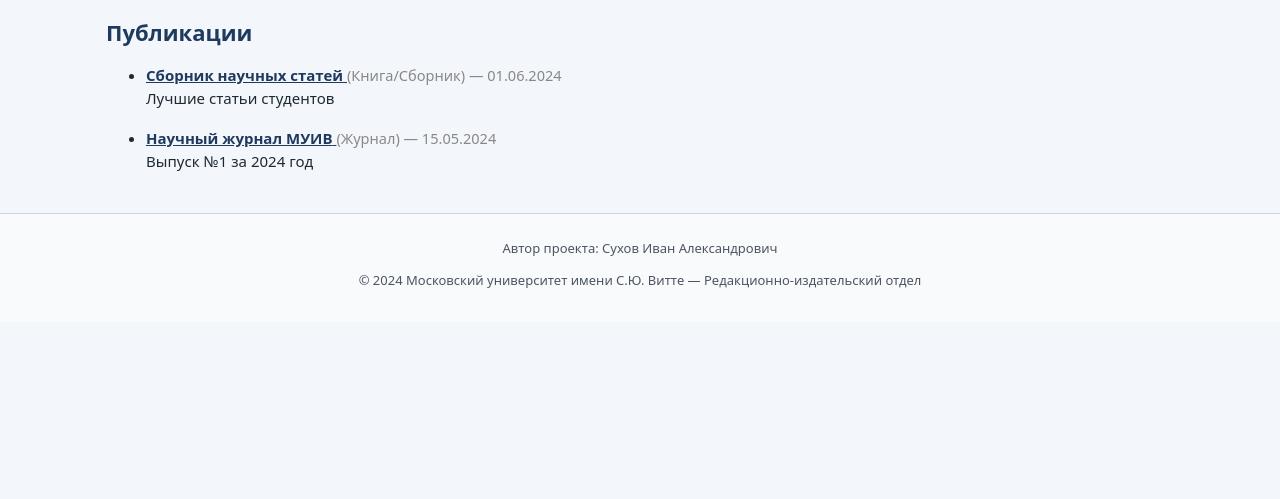
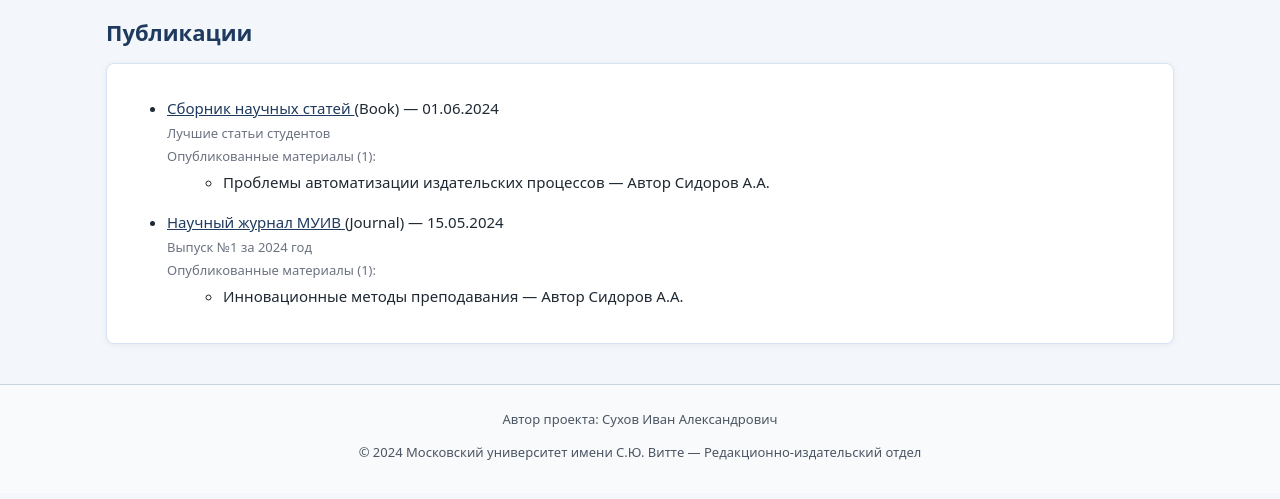
Before and after one commit to IvanASukhov/editorial, a Flask app: page /publications in a window 1280 px wide. Shown: the part 179-678 px from the top of the page. Run offline with Flask 3, Linux system fonts and the light colour scheme; data comes from the database, SQL or seed files in the repository.

Commit message:
Update publication_list.html

```diff
--- a/templates/publications/publication_list.html
+++ b/templates/publications/publication_list.html
@@ -4,30 +4,55 @@
 {% block content %}
 <h2>Публикации</h2>
 
+<div class="card">
     {% if publications %}
         <ul>
             {% for pub in publications %}
+
+                {# список опубликованных материалов в этом выпуске #}
+                {% set published_manuscripts = pub.manuscripts
+                     | selectattr('status', 'equalto', 'published')
+                     | list %}
+
                 <li style="margin-bottom: 18px;">
+                    <p style="margin: 0 0 4px 0;">
                         <a href="{{ url_for('routes.publication_detail', pub_id=pub.id) }}">
-                <b>{{ pub.title }}</b>
+                            {{ pub.title }}
                         </a>
-            <span style="color: #888; font-size: 0.97em;">
-                {% if pub.type == 'journal' %}
-                    (Журнал)
-                {% elif pub.type == 'book' %}
-                    (Книга/Сборник)
-                {% else %}
-                    (Издание)
+                        {% if pub.type %} ({{ pub.type|capitalize }}){% endif %}
+                        {% if pub.pub_date %} — {{ pub.pub_date.strftime('%d.%m.%Y') }}{% endif %}
+                    </p>
+
+                    {% if pub.description %}
+                        <p class="hint" style="margin: 0 0 4px 0;">
+                            {{ pub.description }}
+                        </p>
                     {% endif %}
-                {% if pub.pub_date %} — {{ pub.pub_date.strftime('%d.%m.%Y') }}{% endif %}
-            </span>
-            <br>
-            <span>{{ pub.description[:180] }}{% if pub.description and pub.description|length > 180 %}...{% endif %}</span>
+
+                    {% if published_manuscripts %}
+                        <p class="hint" style="margin: 4px 0 4px 0;">
+                            Опубликованные материалы ({{ published_manuscripts|length }}):
+                        </p>
+                        <ul style="margin: 0 0 0 16px;">
+                            {% for m in published_manuscripts %}
+                                <li>
+                                    {{ m.title }}
+                                    {% if m.author %}
+                                        — {{ m.author.full_name }}
+                                    {% endif %}
                                 </li>
                             {% endfor %}
                         </ul>
                     {% else %}
-    <p>Пока нет публикаций.</p>
+                        <p class="hint" style="margin: 4px 0 0 0;">
+                            В этом выпуске пока нет опубликованных материалов.
+                        </p>
                     {% endif %}
-
+                </li>
+            {% endfor %}
+        </ul>
+    {% else %}
+        <p>Публикации пока не добавлены.</p>
+    {% endif %}
+</div>
 {% endblock %}
```
Lines whose indentation alone changed are shown as unchanged.
